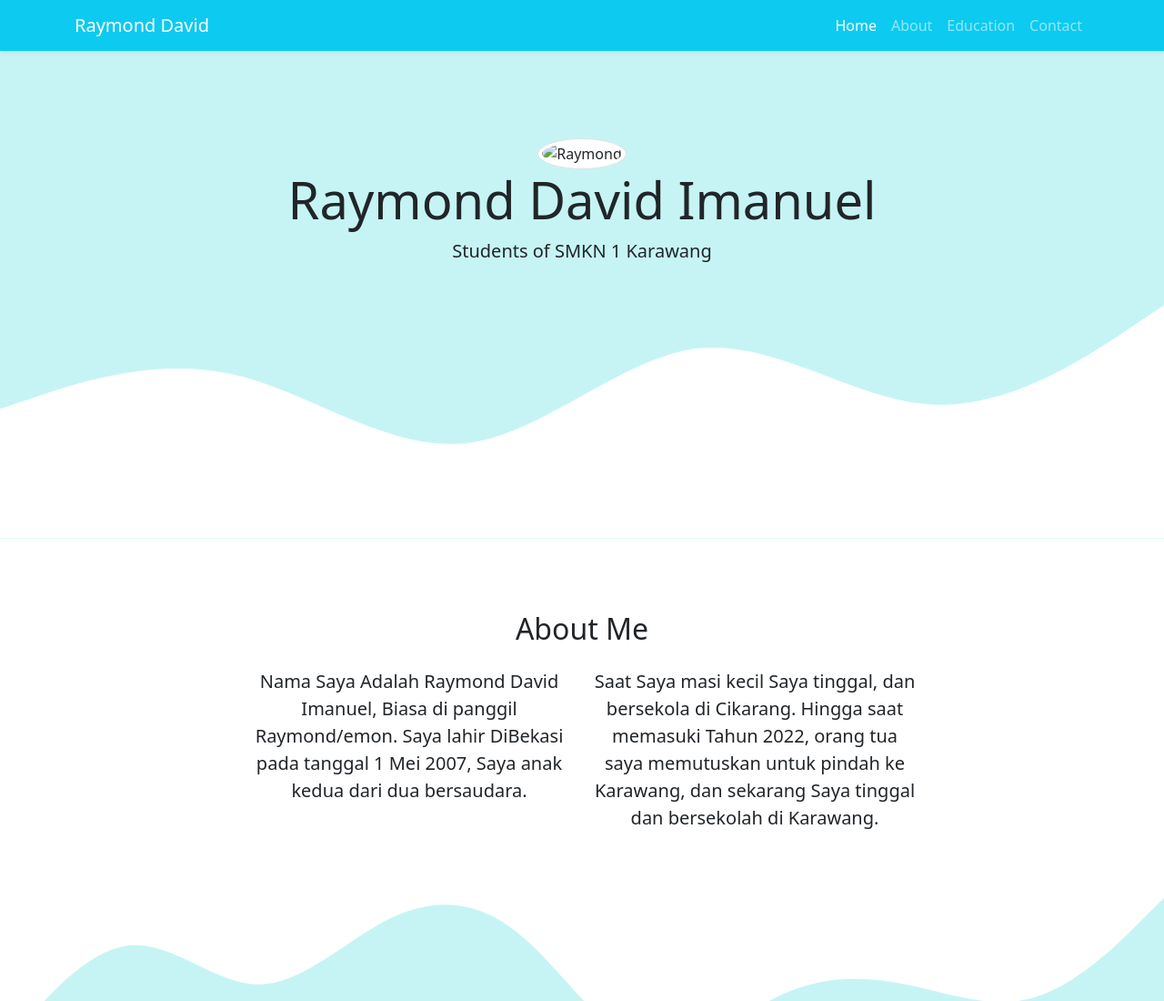
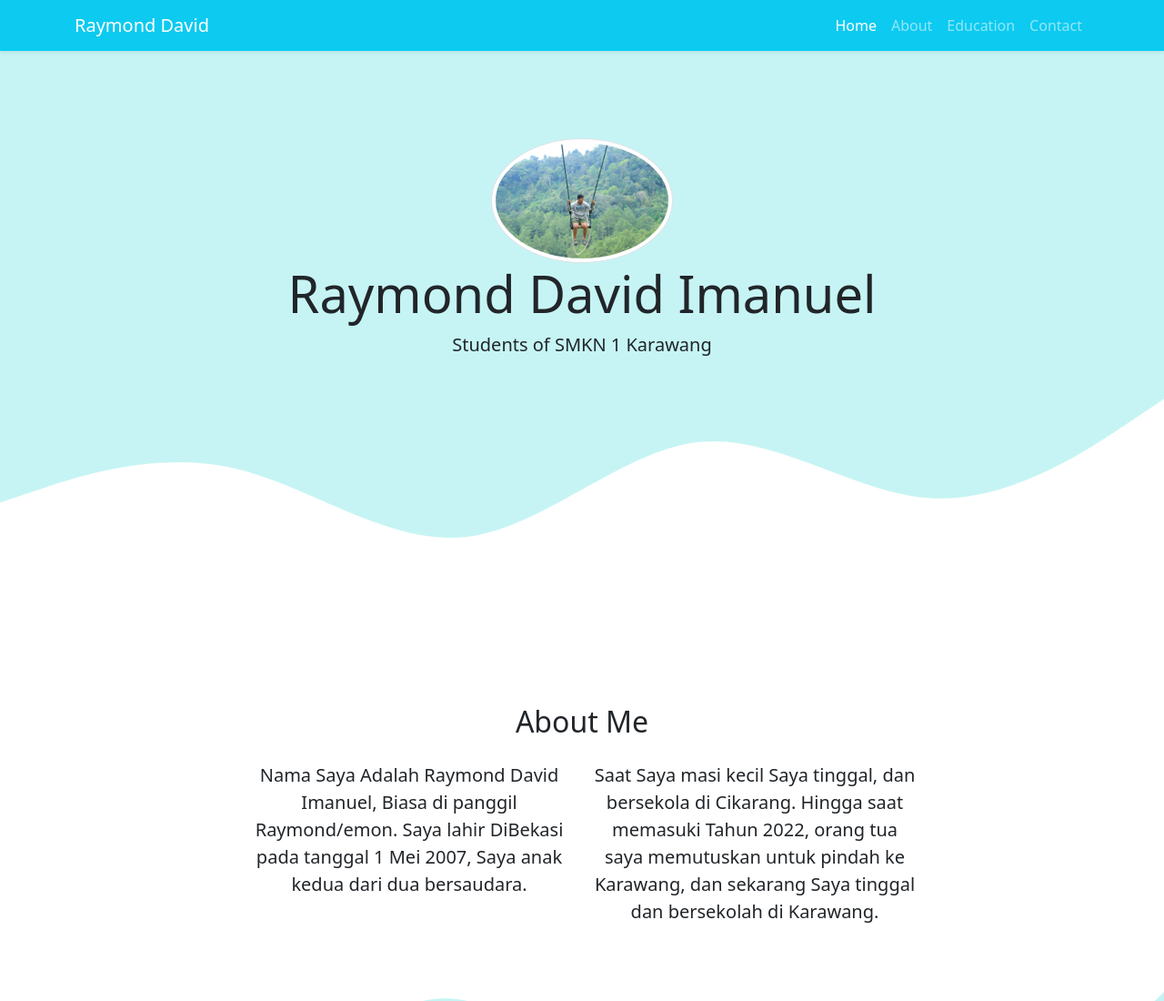
Before and after one commit to monnttt/portofolio, a plain HTML site: page index.html in a window 1280 px wide. Shown: the top 1100 px of the page at 91% size. Drawn offline with nearby package versions, Linux system fonts and the light colour scheme.

Commit message:
Update index.html

```diff
--- a/index.html
+++ b/index.html
@@ -35,7 +35,7 @@
     </nav>
 
     <section class="jumbotron text-center">
-      <img src="img/raymond.jpg.jpeg" alt="Raymond" width="200"
+      <img src="raymond.jpg.jpeg" alt="Raymond" width="200"
       class="rounded-circle img-thumbnail">
       <h1 class="display-4">Raymond David Imanuel</h1>
       <p class="lead">Students of SMKN 1 Karawang</p>
```
